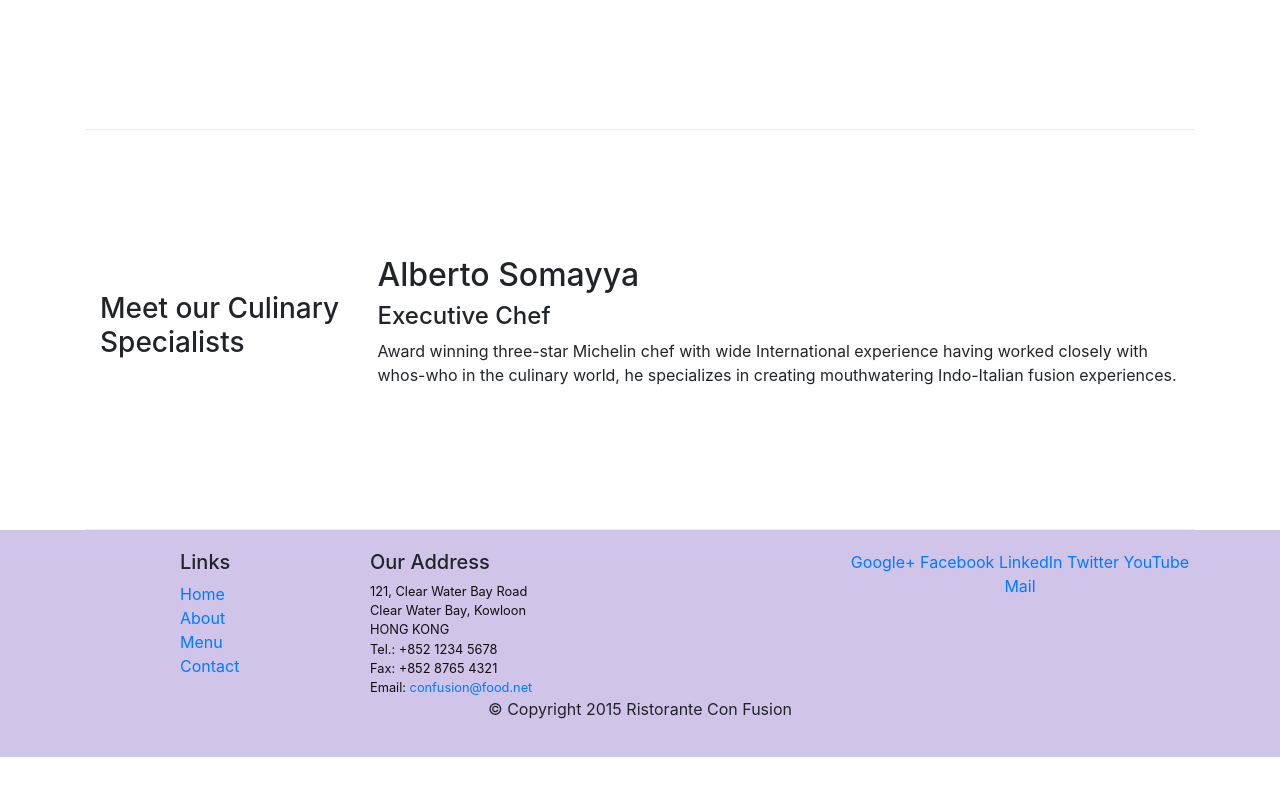
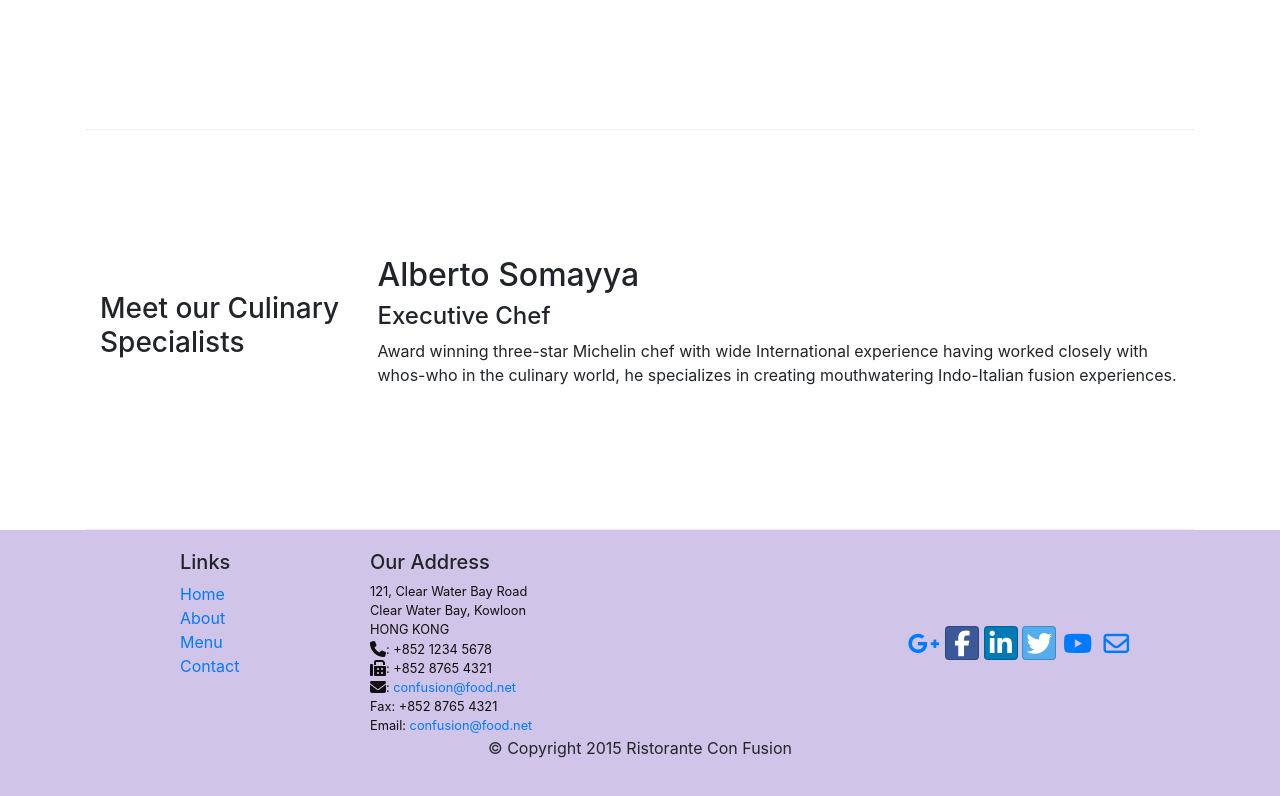
Before and after one commit to nimitbhargava/hello-bootstrap4, a website: page index.html in a window 1280 px wide. Shown: the part 986-1782 px from the top of the page. Before the commit the page ends 1743 px from the top, so only its background shows below. Drawn offline with nearby package versions, Linux system fonts and the light colour scheme.

Commit message:
Using Icon Fonts

```diff
--- a/index.html
+++ b/index.html
@@ -2,9 +2,6 @@
 <html lang="en">
 
 <head>
-    <title>Ristorante Con Fusion</title>
-</head>
-
     <!-- Required meta tags always come first -->
     <meta charset="utf-8">
     <meta name="viewport" content="width=device-width, initial-scale=1, shrink-to-fit=no">
@@ -14,6 +11,11 @@
     <link rel="stylesheet" href="node_modules/bootstrap/dist/css/bootstrap.min.css">
     <link rel="stylesheet" href="css/styles.css">
 
+    <link rel="stylesheet" href="node_modules/font-awesome/css/font-awesome.min.css">
+    <link rel="stylesheet" href="css/bootstrap-social.css">
+    <title>Ristorante Con Fusion</title>
+</head>
+
 <body>
     <nav class="navbar navbar-expand-md navbar-dark">
         <button class="navbar-toggler" type="button" data-toggle="collapse" data-target="#Navbar">
@@ -22,10 +24,10 @@
         <a class="navbar-brand" href="#">Ristorante Con Fusion</a>
         <div class="collapse navbar-collapse" id="Navbar">
             <ul class="navbar-nav mr-auto">
-            <li class="nav-item active"><a class="nav-link" href="./index.html">Home</a></li>
-            <li class="nav-item"><a class="nav-link" href="./aboutus.html">About</a></li>
-            <li class="nav-item"><a class="nav-link" href="#">Menu</a></li>
-            <li class="nav-item"><a class="nav-link" href="#">Contact</a></li>
+                <li class="nav-item active"><a class="nav-link" href="#"><span class="fa fa-home fa-lg"></span> Home</a></li>
+                <li class="nav-item"><a class="nav-link" href="./aboutus.html"><span class="fa fa-info fa-lg"></span> About</a></li>
+                <li class="nav-item"><a class="nav-link" href="#"><span class="fa fa-list fa-lg"></span> Menu</a></li>
+                <li class="nav-item"><a class="nav-link" href="#"><span class="fa fa-address-card fa-lg"></span> Contact</a></li>
             </ul>
         </div>
     </nav>
@@ -35,7 +37,8 @@
             <div class="row row-header">
                 <div class="col-12 col-sm-8">
                     <h1>Ristorante con Fusion</h1>
-                    <p>We take inspiration from the World's best cuisines, and create a unique fusion experience. Our lipsmacking creations will tickle your culinary senses!</p>
+                    <p>We take inspiration from the World's best cuisines, and create a unique fusion experience. Our lipsmacking
+                        creations will tickle your culinary senses!</p>
                 </div>
                 <div class="col col-sm">
                 </div>
@@ -50,7 +53,8 @@
             </div>
             <div class="col-sm col-md flex-first">
                 <h2>Uthappizza</h2>
-                <p>A unique combination of Indian Uthappam (pancake) and Italian pizza, topped with Cerignola olives, ripe vine cherry tomatoes, Vidalia onion, Guntur chillies and Buffalo Paneer.</p>
+                <p>A unique combination of Indian Uthappam (pancake) and Italian pizza, topped with Cerignola olives, ripe vine
+                    cherry tomatoes, Vidalia onion, Guntur chillies and Buffalo Paneer.</p>
             </div>
         </div>
 
@@ -61,7 +65,9 @@
             </div>
             <div class="col-sm col-md">
                 <h2>Weekend Grand Buffet</h2>
-                <p>Featuring mouthwatering combinations with a choice of five different salads, six enticing appetizers, six main entrees and five choicest desserts. Free flowing bubbly and soft drinks. All for just $19.99 per person </p>
+                <p>Featuring mouthwatering combinations with a choice of five different salads, six enticing appetizers, six
+                    main entrees and five choicest desserts. Free flowing bubbly and soft drinks. All for just $19.99 per
+                    person </p>
             </div>
         </div>
 
@@ -72,7 +78,8 @@
             <div class="col-sm col-md flex-first">
                 <h2>Alberto Somayya</h2>
                 <h4>Executive Chef</h4>
-                <p>Award winning three-star Michelin chef with wide International experience having worked closely with whos-who in the culinary world, he specializes in creating mouthwatering Indo-Italian fusion experiences. </p>
+                <p>Award winning three-star Michelin chef with wide International experience having worked closely with whos-who
+                    in the culinary world, he specializes in creating mouthwatering Indo-Italian fusion experiences. </p>
             </div>
         </div>
     </div>
@@ -92,22 +99,22 @@
                 <div class="col-6 col-sm-5">
                     <h5>Our Address</h5>
                     <address>
-		              121, Clear Water Bay Road<br>
-		              Clear Water Bay, Kowloon<br>
-		              HONG KONG<br>
-		              Tel.: +852 1234 5678<br>
-		              Fax: +852 8765 4321<br>
-		              Email: <a href="mailto:confusion@food.net">confusion@food.net</a>
+                        121, Clear Water Bay Road<br> Clear Water Bay, Kowloon<br> HONG KONG<br>
+                        <i class="fa fa-phone fa-lg"></i>: +852 1234 5678<br>
+                        <i class="fa fa-fax fa-lg"></i>: +852 8765 4321<br>
+                        <i class="fa fa-envelope fa-lg"></i>:
+                        <a href="mailto:confusion@food.net">confusion@food.net</a><br> Fax: +852 8765 4321<br> Email:
+                        <a href="mailto:confusion@food.net">confusion@food.net</a>
                     </address>
                 </div>
-                <div class="col col-sm-4">
-                    <div style="text-align: center">
-                        <a href="http://google.com/+">Google+</a>
-                        <a href="http://www.facebook.com/profile.php?id=">Facebook</a>
-                        <a href="http://www.linkedin.com/in/">LinkedIn</a>
-                        <a href="http://twitter.com/">Twitter</a>
-                        <a href="http://youtube.com/">YouTube</a>
-                        <a href="mailto:">Mail</a>
+                <div class="col align-self-center">
+                    <div style="text-align:center">
+                        <a class="btn btn-social-icon btn-google-plus" href="http://google.com/+"><i class="fa fa-google-plus"></i></a>
+                        <a class="btn btn-social-icon btn-facebook" href="http://www.facebook.com/profile.php?id="><i class="fa fa-facebook"></i></a>
+                        <a class="btn btn-social-icon btn-linkedin" href="http://www.linkedin.com/in/"><i class="fa fa-linkedin"></i></a>
+                        <a class="btn btn-social-icon btn-twitter" href="http://twitter.com/"><i class="fa fa-twitter"></i></a>
+                        <a class="btn btn-social-icon btn-youtube" href="http://youtube.com/"><i class="fa fa-youtube"></i></a>
+                        <a class="btn btn-social-icon" href="mailto:"><i class="fa fa-envelope-o"></i></a>
                     </div>
                 </div>
             </div>
```
Also changed, not shown: aboutus.html (+21 -14 lines). Lines whose indentation alone changed are shown as unchanged.
